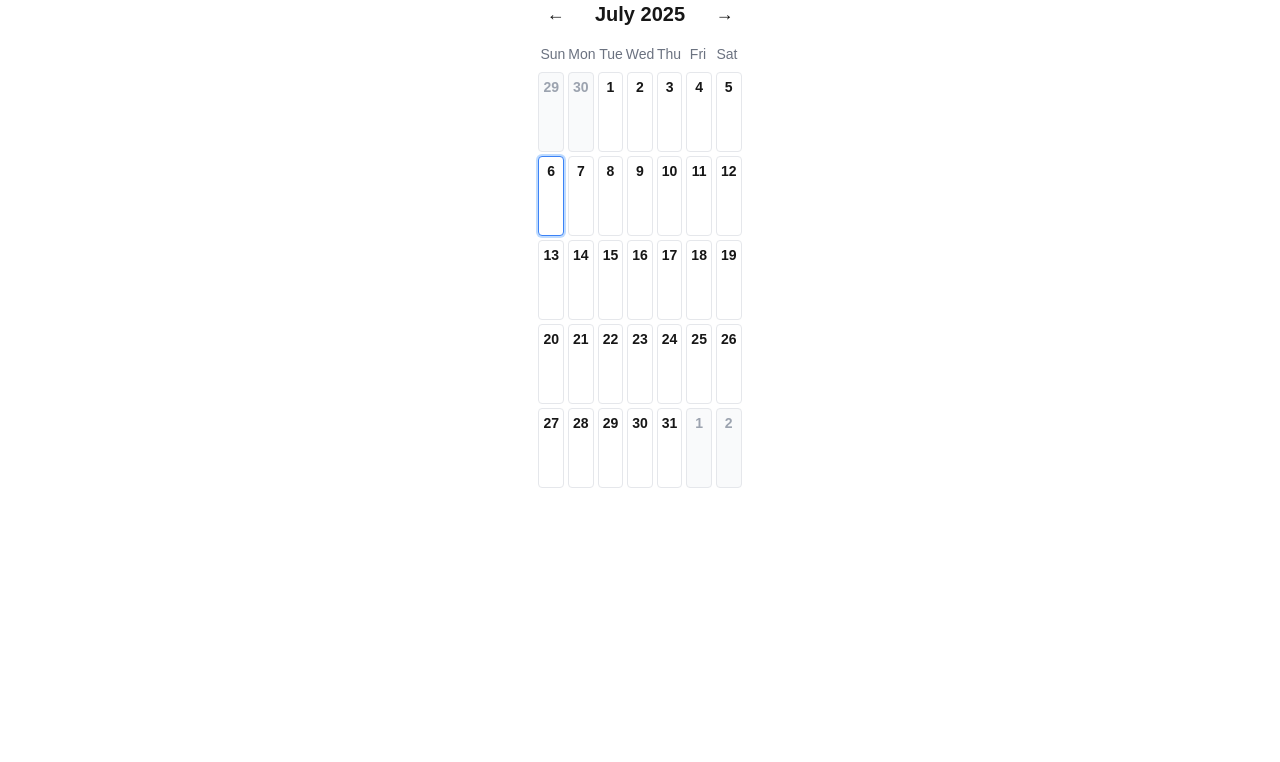
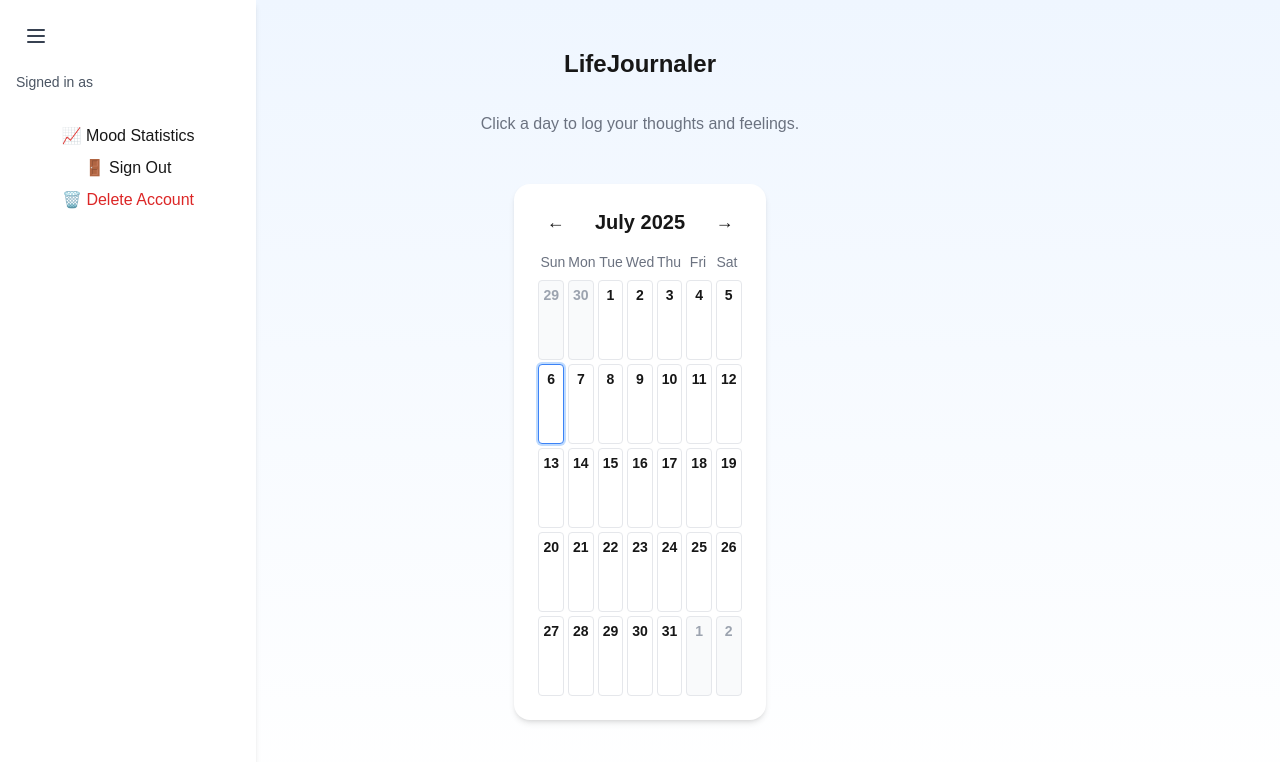
Before and after one commit to brunoeiterer/lifejournaler, a Next.js app in the folder frontend/: page / in a window 1280 px wide. Shown: the top 762 px of the page. Built offline with nearby package versions, Linux system fonts and the light colour scheme.

Commit message:
Add drawer and background

```diff
--- a/frontend/messages/en-US.json
+++ b/frontend/messages/en-US.json
@@ -4,6 +4,7 @@
     "Autocriticism": "Autocriticism",
     "Bad": "Bad",
     "Calm": "Calm",
+    "ClickTip": "Click a day to log your thoughts and feelings.",
     "Cold": "Cold",
     "ConfirmNewPassword": "Confirm New Password",
     "Date": "Date",
@@ -54,6 +55,7 @@
     "Sad": "Sad",
     "SaveEntry": "Save Entry",
     "SensorialOverload": "Sensorial Overload",
+    "SignedInAs": "Signed in as ",
     "SignIn": "Sign In",
     "SignInWelcome": "Welcome, please sign in to continue",
     "SignOut": "Sign Out",
--- a/frontend/messages/pt-BR.json
+++ b/frontend/messages/pt-BR.json
@@ -4,6 +4,7 @@
     "Autocriticism": "Autocrítica",
     "Bad": "Ruim",
     "Calm": "Calmo",
+    "ClickTip": "Selecione um dia para registrar seus pensamentos e sentimentos.",
     "Cold": "Cold",
     "ConfirmNewPassword": "Confirme a nova senha",
     "Date": "Data",
@@ -54,6 +55,7 @@
     "SensorialOverload": "Sobrecarga Sensorial",
     "Sad": "Triste",
     "SaveEntry": "Salvar Registro",
+    "SignedInAs": "Entrou como ",
     "SignIn": "Entrar",
     "SignInWelcome": "Bem-vindo! Por favor, entre para continuar.",
     "SignOut": "Sair",
--- a/frontend/src/app/page.tsx
+++ b/frontend/src/app/page.tsx
@@ -9,17 +9,41 @@ import SaveButton from '@/components/SaveButton';
 import Calendar, { DailyEntry } from '@/components/Calendar';
 import { useState } from 'react';
 import EntryEditor from '@/components/EntryEditor';
+import Drawer from '@/components/Drawer';
 
 const Dashboard: React.FC = () => {
     const { translations } = useLanguage();
     const [ currentDate, setCurrentDate ] = useState<string | null>(null);
+    const [ isDrawerVisible, setIsDrawerVisible ] = useState(true);
 
     const showEntryEditor = currentDate != null;
 
     return (
+        <div className="relative min-h-screen bg-gradient-to-b from-blue-50 to-white py-12">
+            <button className="fixed top-4 left-4 z-50 p-2 rounded-md hover:bg-gray-100" onClick={() => setIsDrawerVisible(!isDrawerVisible)}>
+                <svg
+                    className="w-6 h-6 text-gray-700"
+                    fill="none"
+                    stroke="currentColor"
+                    strokeWidth={2}
+                    viewBox="0 0 24 24"
+                >
+                    <path strokeLinecap="round" strokeLinejoin="round" d="M4 6h16M4 12h16M4 18h16" />
+                </svg>
+            </button>
+
+            <Drawer isVisible={isDrawerVisible} />
+
         <div className="flex flex-col items-center justify-center gap-4">
-            <Calendar entries={{}} onDateClick={(date) => setCurrentDate(date)} />
+            <h1 className="text-2xl font-semibold text-center mb-4">LifeJournaler</h1>
+            <p className="text-gray-500 text-center mb-8">{translations['ClickTip']}</p>
+
+
+            <div className="bg-white p-6 rounded-2xl shadow-md max-w-md mx-auto">
+                <Calendar entries={{}} onDateClick={(date) => setCurrentDate(date)} />
+            </div>
             {showEntryEditor && <EntryEditor date={currentDate} onClose={() => setCurrentDate(null)}/>}
+        </div>
         </div>
     );
 };
--- a/frontend/src/components/Drawer.tsx
+++ b/frontend/src/components/Drawer.tsx
@@ -1,23 +1,25 @@
 import { useLanguage } from "@/app/contexts/LanguageContext";
+import clsx from 'clsx';
 
 interface DrawerProps {
+  isVisible : boolean;
   onSelect: (view: string) => void;
 }
 
-const Drawer: React.FC<DrawerProps> = ({ onSelect }) => {
+const Drawer: React.FC<DrawerProps> = ({ isVisible, onSelect }) => {
   const { translations } = useLanguage();
 
   return (
-    <div style={{ borderRight: '1px solid #ddd', padding: '20px', height: '100vh', width: '200px' }}>
-      <button onClick={() => onSelect('journal')} style={{ display: 'block', marginBottom: '20px' }}>
-        {translations['JournalEntries']}
-      </button>
-      <button onClick={() => onSelect('statistics')} style={{ display: 'block', marginBottom: '20px' }}>
-        {translations['MoodStatistics']}
-      </button>
-      <button onClick={() => onSelect('privacyPolice')} style={{ display: 'block', marginBottom: '20px' }}>
-        {translations['PrivacyPolicyTitle']}
-      </button>
+    <div className={clsx(
+        "fixed pt-14 top-0 left-0 h-full w-64 bg-white shadow-md z-40 transform transition-transform duration-300",
+        isVisible ? "translate-x-0" : "-translate-x-full"
+        )}>
+        <div className="p-4 text-sm text-gray-600">{translations['SignedInAs']} <b>{}</b></div>
+        <nav className="flex flex-col gap-2 p-4">
+            <button >📈 {translations['MoodStatistics']}</button>
+            <button >🚪 {translations['SignOut']}</button>
+            <button  className="text-red-600">🗑️ {translations['DeleteAccount']}</button>
+        </nav>
     </div>
   );
 };
```
